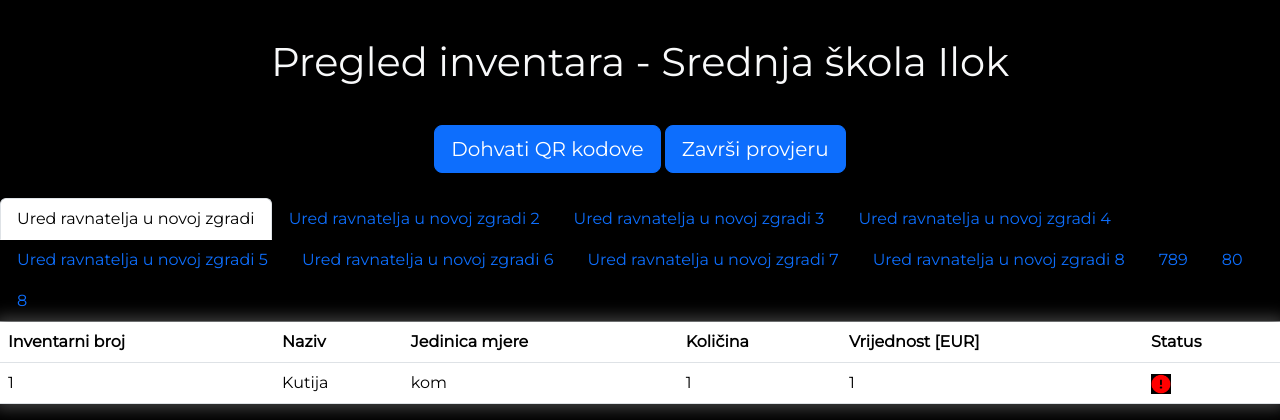
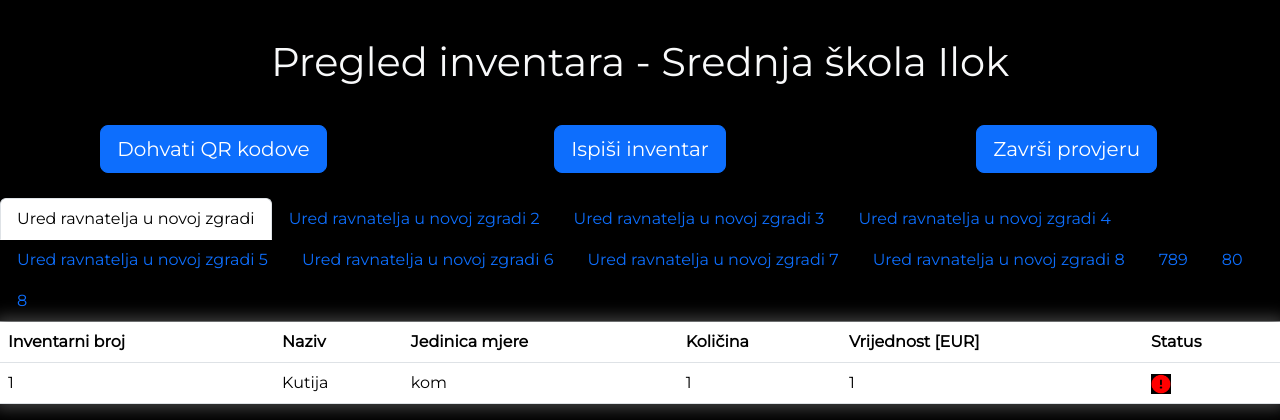
Before and after one commit to i2martin/AdministrationManager, a Flask app: page /pregled_inventara in a window 1280 px wide. Shown: the part 76-496 px from the top of the page. Run offline with Flask 3, Linux system fonts and the light colour scheme; a user stored in the database is signed in; data comes from the database, SQL or seed files in the repository; both versions use the stored data as it was before the commit; some libraries are stand-ins or nearby versions.

Commit message:
Added option to print out whole inventory

```diff
--- a/honorarium_excel.py
+++ b/honorarium_excel.py
@@ -37,7 +37,6 @@ def honorarium(data, workdays, user):
     if isfile(filename):
         # TODO: find a better way to link to a file
         request = get('http://127.0.0.1:5000/static/files/tablica-honorari.xlsx')
-        print(request)
         buffer = BytesIO(request.content)
         workbook = open_workbook(buffer)
         worksheet = select_worksheet(workbook)
--- a/main.py
+++ b/main.py
@@ -1,11 +1,12 @@
 import time
 from datetime import datetime
 from io import BytesIO
-
+from openpyxl import load_workbook
 from flask import Flask, render_template, request, send_from_directory, redirect, url_for, send_file
 from flask_bootstrap import Bootstrap
 from flask_wtf import FlaskForm
 from flask import flash
+from requests import get
 from wtforms import StringField, SubmitField, SelectField, widgets, SelectMultipleField, PasswordField
 import workdays as wd
 import honorarium_excel as he
@@ -78,6 +79,7 @@ class InventoryCheckForm(FlaskForm):
     start_check = SubmitField(label='Započni provjeru', id='start_check')
     end_check = SubmitField(label='Završi provjeru', id='finish_check')
     generate_qrs = SubmitField(label='Dohvati QR kodove', id='generate_qrs')
+    print_inventory = SubmitField(label='Ispiši inventar', id='print_inventory')
 
 
 with app.app_context():
@@ -154,8 +156,7 @@ def register():
         else:
             db.session.add(new_user)
             db.session.commit()
-            login_user(user)
-            return redirect(url_for('pregled_usluga'))
+            return redirect(url_for('login'))
     return render_template('register.html', form=form)
 
 
@@ -380,5 +381,29 @@ def generate_qr_codes():
         return redirect('pregled_inventara')
 
 
+@app.route('/print_inventory')
+@login_required
+def print_inventory():
+    data = Inventory.query.filter_by(organisation=current_user.organisation).order_by(Inventory.location.asc()).all()
+    # TODO: find a better way to link to a file
+    request = get('http://127.0.0.1:5000/static/files/inventar.xlsx')
+    buffer = BytesIO(request.content)
+    workbook = load_workbook(buffer)
+    worksheet = workbook['Inventar']
+    i = 1
+    for item in data:
+        i = i + 1
+        worksheet["A" + str(i)] = item.inventory_number
+        worksheet["B" + str(i)] = item.location
+        worksheet["C" + str(i)] = item.name
+        worksheet["D" + str(i)] = item.unit
+        worksheet["E" + str(i)] = item.amount
+        worksheet["F" + str(i)] = item.value
+    buffer2 = BytesIO()
+    workbook.save(buffer2)
+    buffer2.seek(0)
+    return send_file(BytesIO(buffer2.read()), mimetype="application/vnd.ms-excel", download_name="inventar.xlsx", as_attachment=True)
+
+
 if __name__ == '__main__':
     app.run(debug=True)
--- a/static/style.css
+++ b/static/style.css
@@ -165,3 +165,15 @@ ul
     padding-bottom: 8px;
     padding-left: 17px;
 }
+
+.div-forms
+{
+    margin-bottom: 2%;
+    display: flex;
+    justify-content: space-around;
+}
+.custom-forms
+{
+    width: 100%;
+    margin; 5px;
+}
--- a/templates/inventar.html
+++ b/templates/inventar.html
@@ -30,7 +30,7 @@
 
             </li>
             <li class="list-group-item">
-                <span class="left">Naziv</span> <span class="right">{{form.name(size = 35, pattern="[^(0-9)]{3,50}", title="Naziv mora biti između 3 i 50 znakova, bez brojeva.", class="custom_string_field text-center", placeholder="Kutija šibica", required="True")}}</span>
+                <span class="left">Naziv</span> <span class="right">{{form.name(size = 35, pattern=".{3,50}", title="Naziv mora biti između 3 i 50 znakova.", class="custom_string_field text-center", placeholder="Kutija šibica", required="True")}}</span>
             </li>
             <li class="list-group-item">
                 <span class="left">Lokacija</span> <span class="right">{{form.location(size = 35, class="custom_string_field text-center", placeholder="Tajništvo", required="True", pattern='.{3,50}', title='Lokacija mora sadržavati između 3 i 50 znakova.')}}</span>
--- a/templates/pregledInventara.html
+++ b/templates/pregledInventara.html
@@ -6,12 +6,15 @@
 <h1 class="text-center text-light" style="margin-top: 3%; margin-bottom: 3%;">
     Pregled inventara - {{organisation}}
 </h1>
-<div class="text-center" style="margin-bottom: 2%;">
+<div class="text-center div-forms">
 {{form.csrf_token}}
-    <form style="display: inline;" action="{{url_for('generate_qr_codes')}}">
+    <form class="custom-forms" action="{{url_for('generate_qr_codes')}}">
         {{form.generate_qrs(class='btn btn-lg btn-primary')}}
     </form>
-    <form onsubmit="return confirm('Jeste li sigurni da želite nastaviti?')" style="display: inline;" action="{{url_for('inventory_check_status')}}">
+    <form class="custom-forms" action="{{url_for('print_inventory')}}">
+        {{form.print_inventory(class='btn btn-lg btn-primary')}}
+    </form>
+    <form class="custom-forms" onsubmit="return confirm('Jeste li sigurni da želite nastaviti?')"  action="{{url_for('inventory_check_status')}}">
         {% if status == False %}
             {{form.start_check(class='btn btn-lg btn-primary')}}
         {% else %}
```
Also changed, not shown: instance/users.db (deleted), 1 other file. Lines whose indentation alone changed are shown as unchanged.
